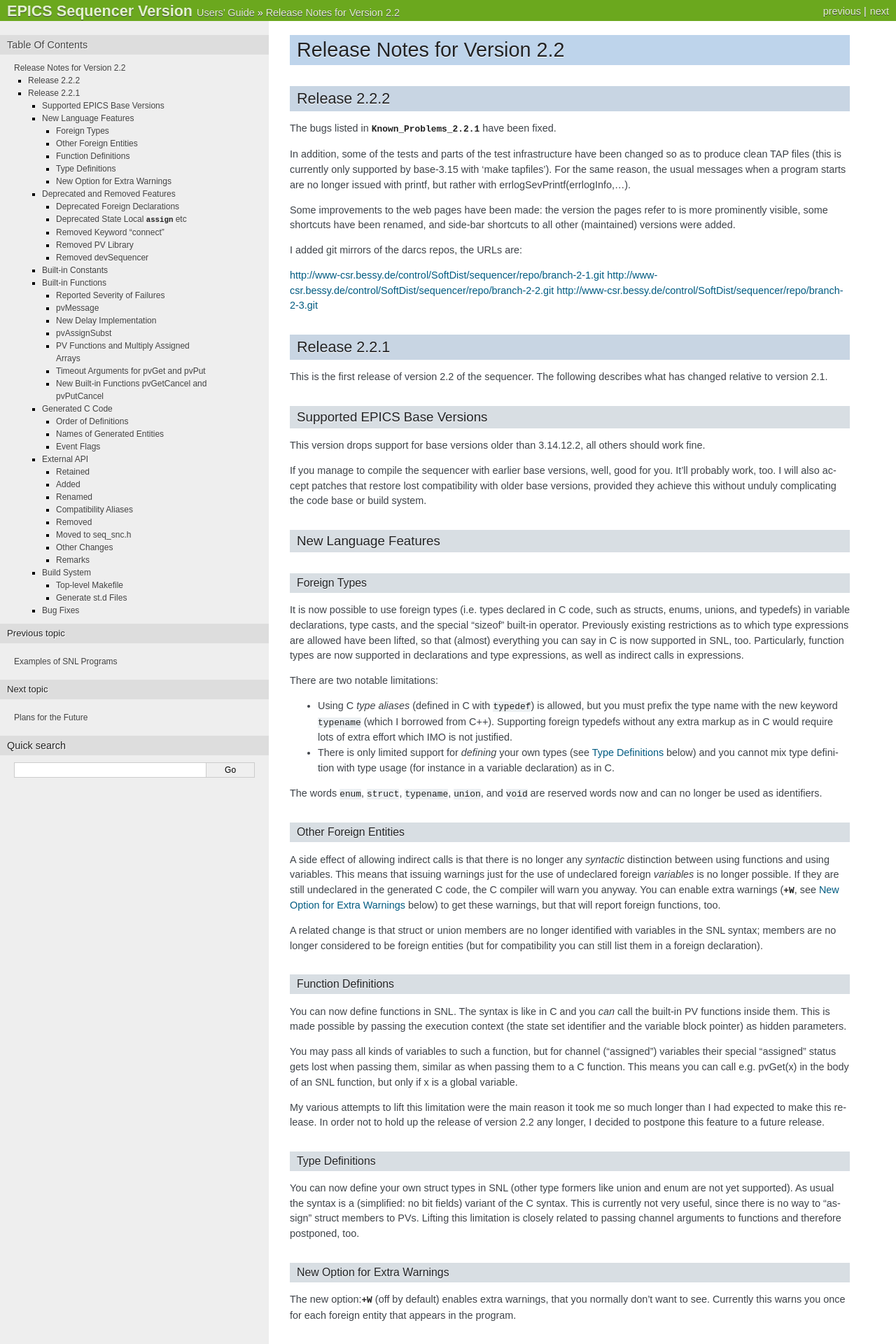
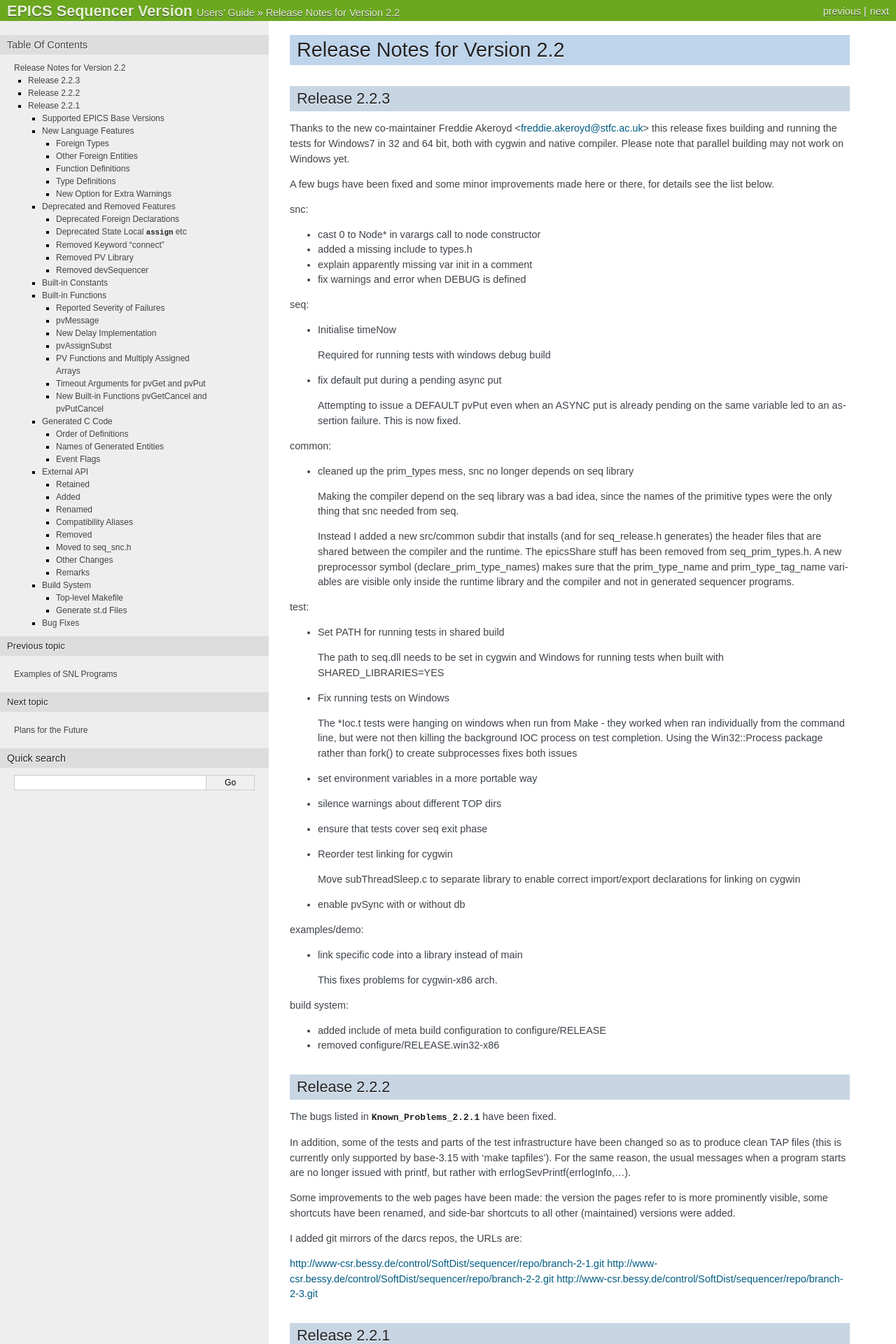
Before and after one commit to jeonghanlee/sequencer-2-2, a Sphinx documentation site: the page built from documentation/ReleaseNotes-2-2.txt, in a window 1280 px wide. Shown: the top 1920 px of the page at 70% size. Built offline with Sphinx 7.4.7, drawn with Linux system fonts in a browser that asks for light colours; pages that are not in the unit, such as notebooks, are missing from menus; some of the changed text lies outside the part shown.

Commit message:
docs: added release notes for 2.2.3

```diff
--- a/documentation/ReleaseNotes-2-2.txt
+++ b/documentation/ReleaseNotes-2-2.txt
@@ -1,5 +1,94 @@
 Release Notes for Version 2.2
 =============================
+
+.. _Release_Notes_2.2.3:
+
+Release 2.2.3
+-------------
+
+Thanks to the new co-maintainer Freddie Akeroyd <freddie.akeroyd@stfc.ac.uk>
+this release fixes building and running the tests for Windows7 in 32 and 64
+bit, both with cygwin and native compiler. Please note that parallel building
+may not work on Windows yet.
+
+A few bugs have been fixed and some minor improvements made here or there,
+for details see the list below.
+
+snc:
+
+* cast 0 to Node* in varargs call to node constructor
+
+* added a missing include to types.h
+
+* explain apparently missing var init in a comment
+
+* fix warnings and error when DEBUG is defined
+
+seq:
+
+* Initialise timeNow
+
+  Required for running tests with windows debug build
+
+* fix default put during a pending async put
+
+  Attempting to issue a DEFAULT pvPut even when an ASYNC put is already
+  pending on the same variable led to an assertion failure. This is now fixed.
+
+common:
+
+* cleaned up the prim_types mess, snc no longer depends on seq library
+
+  Making the compiler depend on the seq library was a bad idea, since the
+  names of the primitive types were the only thing that snc needed from seq.
+
+  Instead I added a new src/common subdir that installs (and for seq_release.h
+  generates) the header files that are shared between the compiler and the
+  runtime. The epicsShare stuff has been removed from seq_prim_types.h. A new
+  preprocessor symbol (declare_prim_type_names) makes sure that the
+  prim_type_name and prim_type_tag_name variables are visible only inside the
+  runtime library and the compiler and not  in generated sequencer programs.
+
+test:
+
+* Set PATH for running tests in shared build
+
+  The path to seq.dll needs to be set in cygwin and Windows for running
+  tests when built with SHARED_LIBRARIES=YES
+
+* Fix running tests on Windows
+
+  The \*Ioc.t tests were hanging on windows when run from Make - they
+  worked when ran individually from the command line, but were not then
+  killing the background IOC process on test completion. Using the
+  Win32::Process package rather than fork() to create subprocesses fixes
+  both issues
+
+* set environment variables in a more portable way
+
+* silence warnings about different TOP dirs
+
+* ensure that tests cover seq exit phase
+
+* Reorder test linking for cygwin
+
+  Move subThreadSleep.c to separate library to enable correct import/export
+  declarations for linking on cygwin
+
+* enable pvSync with or without db
+
+examples/demo:
+
+* link specific code into a library instead of main
+
+  This fixes problems for cygwin-x86 arch.
+
+build system:
+
+* added include of meta build configuration to configure/RELEASE
+
+* removed configure/RELEASE.win32-x86
+
 
 .. _Release_Notes_2.2.2:
 
```
